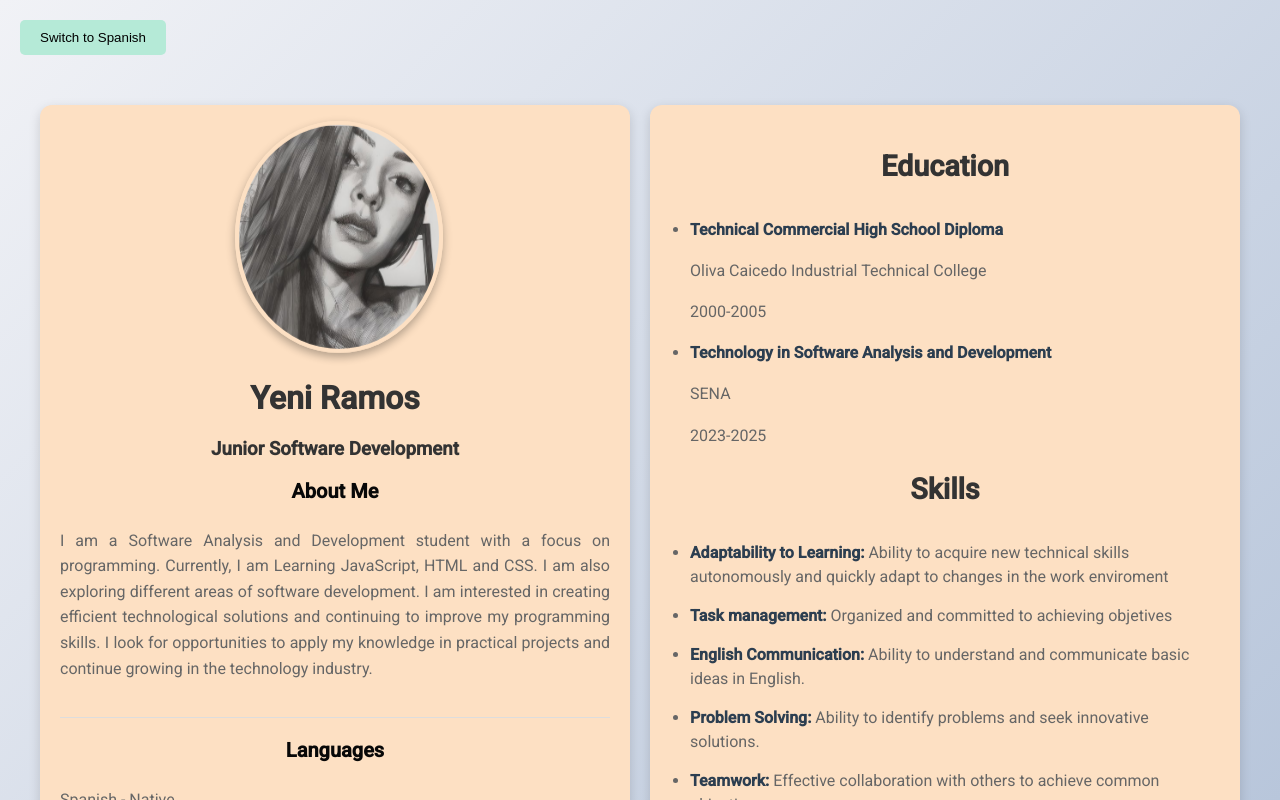
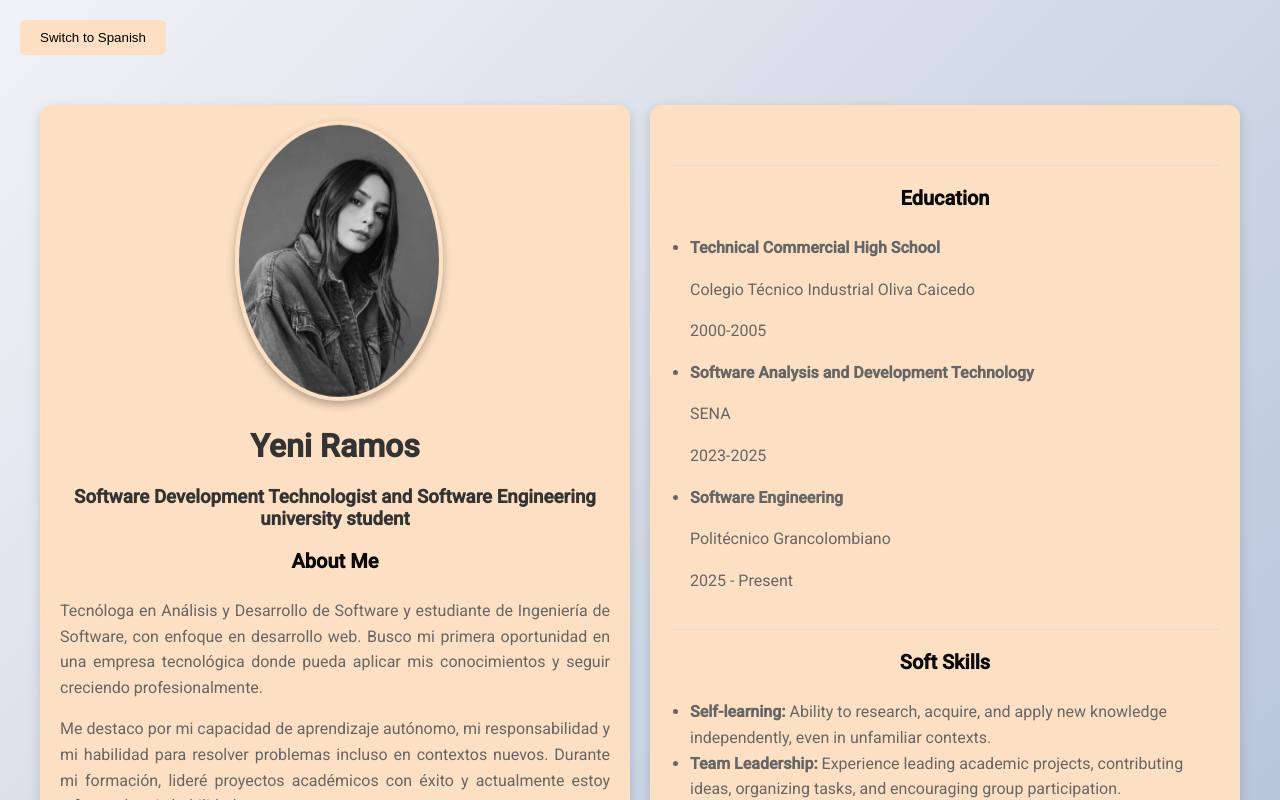
Before and after one commit to JenRamos22/CV, a plain HTML site: page index.html in a window 1280 px wide. Both pictures are taken after a click on the button "Cambiar a Inglés". Shown: the top 800 px of the page. Drawn offline with Linux system fonts and the light colour scheme.

Commit message:
important changes

```diff
--- a/index.html
+++ b/index.html
@@ -11,34 +11,40 @@
   />
   <link href="https://fonts.googleapis.com/css2?family=Roboto:wght@400;500&display=swap" rel="stylesheet">
   <link rel="icon" href="data:,">
-
 </head>
 <body>
-    <!-- Un elemento es cualquier parte de una página web (HTML) como un h1, p, button, div, etc -->
-
   <button id="language-toggle">Cambiar a Inglés</button>
   <main>
     <div class="container">
       <!-- Parte izquierda -->
       <div class="left">
         <div class="contenedor_foto">
-            <img
-              src="CVPicJen.jpeg"
-              alt="foto de perfil"
-              class="profile-image animated-photo"
-            />
-
+          <img src="photo.jpeg" alt="foto de perfil" class="profile-image animated-photo" />
         </div>
         <h1><span id="nombre">Yeni Ramos</span></h1>
-          <h3><span id="profesion">Desarrolladora de software junior</span></h3>
+        <h3>
+          <span id="profesion">
+            Tecnóloga en Análisis y Desarrollo de Software y estudiante universitaria de Ingeniería de Software
+          </span>
+        </h3>
+
        <div class="section" id="about-me">
   <h2><span id="sobre-mi-titulo">Sobre mí</span></h2>
-            <p><span id="sobre-mi-texto">
-              Soy estudiante de Análisis y Desarrollo de Software con enfoque en programación. Actualmente, estoy aprendiendo JavaScript, HTML y CSS,
-              además explorando diferentes áreas del desarrollo de software. Me interesa crear soluciones tecnológicas eficientes y seguir mejorando
-              mis habilidades en programación. Busco oportunidades para aplicar mis conocimientos en proyectos prácticos y seguir creciendo en la industria tecnológica.
-            </span></p>
+
+  <p>
+    Tecnóloga en Análisis y Desarrollo de Software y estudiante de Ingeniería de Software, con enfoque en desarrollo web. Busco mi primera oportunidad en una empresa tecnológica donde pueda aplicar mis conocimientos y seguir creciendo profesionalmente.
+  </p>
+
+  <p>
+    Me destaco por mi capacidad de aprendizaje autónomo, mi responsabilidad y mi habilidad para resolver problemas incluso en contextos nuevos. Durante mi formación, lideré proyectos académicos con éxito y actualmente estoy reforzando mis habilidades.
+  </p>
+
+  <p>
+    Poseo un nivel de inglés B1 en progreso, y cuento con sólidas habilidades blandas.
+  </p>
 </div>
+
+
         <div class="section" id="lenguajes">
           <h2><span id="idiomas-titulo">Idiomas</span></h2>
           <p><span id="idioma-espanol">Español - Nativo</span></p>
@@ -52,6 +58,7 @@
             </div>
           </div>
         </div>
+
         <div class="section" id="contact">
           <h2><span id="contacto-titulo">Contacto</span></h2>
           <div class="icon-text">
@@ -64,10 +71,11 @@
           </div>
         </div>
       </div>
-
 <!-- Parte derecha -->
 <div class="right">
   <div class="section" id="skills">
+    <!-- Aquí podrías incluir habilidades blandas o técnicas adicionales si lo deseas -->
+  </div> <!-- Cierra #skills -->
 
   <div class="section" id="education">
     <h2><span id="educacion-titulo">Educación</span></h2>
@@ -82,40 +90,43 @@
         <p id="tecnologia-institucion">SENA</p>
         <p id="tecnologia-fecha">2023-2025</p>
       </li>
+      <li>
+        <strong id="universidad-titulo">Ingeniería de Software</strong>
+        <p id="universidad-institucion">Politécnico Grancolombiano.</p>
+        <p id="universidad-fecha">2025 a la fecha</p>
+      </li>
     </ul>
+  </div> <!-- Cierra #education -->
+
   <div class="section" id="habilidades">
     <h2 id="habilidades-titulo">Habilidades</h2>
     <ul>
       <li>
-                      <strong id="habilidad-aprendizaje">Adaptabilidad al aprendizaje:</strong>
-                      <span id="texto-aprendizaje">Habilidad para adquirir nuevas competencias técnicas de manera autónoma
-                      y adaptarme rápidamente a cambios en el entorno de trabajo.</span>
+        <strong id="habilidad-autonomo">Aprendizaje autónomo:</strong>
+        <span id="texto-aprendizaje">Capacidad para investigar, adquirir y aplicar nuevos conocimientos de forma autodidacta, incluso en contextos desconocidos.</span>
       </li>
       <li>
-                      <strong id="habilidad-gestion">Gestión de tareas:</strong>
-                      <span id="texto-gestion">Organizada y comprometida en el cumplimiento de objetivos.</span>
+        <strong id="habilidad-equipo">Liderazgo en equipo:</strong>
+        <span id="texto-gestion">Experiencia liderando proyectos académicos, aportando ideas, organizando tareas y fomentando la participación activa del grupo.</span>
       </li>
       <li>
-                      <strong id="habilidad-ingles">Comunicación en inglés:</strong>
-                      <span id="texto-ingles">Habilidad para comprender y comunicar ideas básicas en inglés.</span>
+        <strong id="habilidad-cumplimiento">Responsabilidad y cumplimiento:</strong>
+        <span id="texto-ingles">Alta capacidad de organización, entrega puntual de tareas y compromiso con los objetivos establecidos.</span>
       </li>
       <li>
-                      <strong id="habilidad-problemas">Resolución de problemas:</strong>
-                      <span id="texto-problemas">Habilidad para identificar problemas y buscar soluciones innovadoras.</span>
+        <strong id="habilidad-asertiva">Comunicación asertiva:</strong>
+        <span id="texto-aseriva">Escucha activa, claridad para expresar ideas y capacidad para mediar en contextos colaborativos.</span>
       </li>
       <li>
-                      <strong id="habilidad-equipo">Trabajo en equipo:</strong>
-                      <span id="texto-equipo">Colaboración eficaz con otros para lograr objetivos comunes.</span>
-                  </li>
-                  <li>
-                      <strong id="habilidad-adaptabilidad">Adaptabilidad:</strong>
-                      <span id="texto-adaptabilidad">Ajuste rápido a cambios y nuevos entornos de trabajo.</span>
+        <strong id="habilidad-adaptabilidad">Tolerancia y adaptabilidad:</strong>
+        <span id="texto-adaptabilidad">Facilidad para trabajar con personas diversas, manejar desacuerdos y adaptarse a entornos cambiantes sin perder el enfoque.</span>
       </li>
     </ul>
-          </div>
+  </div> <!-- Cierra #habilidades -->
 
   <div class="section" id="software-skills">
     <h2 id="software-titulo">Habilidades en software</h2>
+
     <div class="skill">
       <span class="skill-icon"><i class="fa-brands fa-html5" style="font-size: 2.5rem; color: #e44d26;"></i></span>
       <span class="skill-name">HTML</span>
@@ -127,6 +138,7 @@
         <span class="level-circle"></span>
       </span>
     </div>
+
     <div class="skill">
       <span class="skill-icon"><i class="fa-brands fa-css3-alt" style="font-size: 2.5rem; color: blue;"></i></span>
       <span class="skill-name">CSS</span>
@@ -138,6 +150,7 @@
         <span class="level-circle"></span>
       </span>
     </div>
+
     <div class="skill">
       <span class="skill-icon"><i class="fa-brands fa-js" style="font-size: 2.5rem; color: darkgoldenrod;"></i></span>
       <span class="skill-name">JavaScript</span>
@@ -149,6 +162,7 @@
         <span class="level-circle"></span>
       </span>
     </div>
+
     <div class="skill">
       <span class="skill-icon"><i class="fa-brands fa-github" style="font-size: 2.5rem;"></i></span>
       <span class="skill-name">GitHub</span>
@@ -158,14 +172,43 @@
         <span class="level-circle"></span>
         <span class="level-circle"></span>
         <span class="level-circle"></span>
+      </span>
+    </div>
+
+  <div class="skill">
+  <span class="skill-icon">
+    <!-- SVG de Visual Studio Code -->
+    <img src="https://cdn.jsdelivr.net/gh/devicons/devicon/icons/vscode/vscode-original.svg" alt="VS Code" style="width: 2.5rem; height: 2.5rem;">
+  </span>
+  <span class="skill-name">Visual Studio Code</span>
+  <span class="skill-level">
+    <span class="level-circle active"></span>
+    <span class="level-circle active"></span>
+    <span class="level-circle active"></span>
+    <span class="level-circle"></span>
+    <span class="level-circle"></span>
 
   </span>
 </div>
 
-          </div>
+
+<div class="skill">
+  <span class="skill-icon"><i class="fa-solid fa-database" style="font-size: 2.5rem; color: #00618a;"></i></span>
+  <span class="skill-name">MySQL</span>
+  <span class="skill-level">
+    <span class="level-circle active"></span>
+    <span class="level-circle active"></span>
+    <span class="level-circle"></span>
+    <span class="level-circle"></span>
+    <span class="level-circle"></span>
+  </span>
 </div>
 
-      </div>
+  </div> <!-- Cierra #software-skills -->
+
+</div> <!-- Cierra .right -->
+</div> <!-- Cierra .container -->
+
   </main>
   <script src="script.js"></script>
 </body>
--- a/script.js
+++ b/script.js
@@ -1,157 +1,97 @@
+document.getElementById("language-toggle").addEventListener("click", toggleLanguage);
 
+let currentLanguage = "es";
 
-const traducciones  = {
-    es: {
-        nombre: 'Yeni Ramos',
-        profesion: 'Desarrolladora de Software JUnior',
-        sobreMiTitulo: 'Sobre Mi',
-        sobreMiTexto: `Soy estudiante de Análisis y Desarrollo de Software con enfoque en programación. Actualmente, estoy aprendiendo JavaScript, HTML y CSS.
-              además explorando diferentes áreas del desarrollo de software.+ Me interesa crear soluciones tecnológicas eficientes y seguir mejorando
-              mis habilidades en programación. Busco oportunidades para aplicar mis conocimientos en proyectos prácticos y seguir creciendo en la industria tecnológica.`,
-        idiomasTitulo: 'Idiomas',
-        idiomaEspanol: 'Español - Nativo',
-        idiomaIngles: 'Inglés - Intermedio',
-        contactoTitulo: 'Contacto',
-        contactoCorreo: 'Correo: jenraor@gmail.com',
-        contactoTelefono: 'Teléfono: 3153615086 ',
-        educacionTitulo: 'Educación',
-        bachilleratoTitulo: 'Bachiller Técnico Comercial',
-        bachilleratoInstitucion: 'Colegio Técnico Industrial Oliva Caicedo',
-        tecnologiaTitulo: 'Tecnología en Análisis y Desarrollo de Software',
-        habilidadesTitulo: 'Habilidades',
-        habilidadAprendizaje: 'Adaptabilidad al aprendizaje:',
-        textoAprendizaje: 'Habilidad para adquirir nuevas competencias técnicas de manera autónoma  y adaptarme rápidamente a cambios en el entorno de trabajo',
-        habilidadGestion: 'Gestión de tareas:',
-        textoGestion: 'Organizada y comprometida en el cumplimiento de objetivos',
-        habilidadIngles: 'Comunicación en inglés:',
-        textoIngles: 'Habilidad para comprender y comunicar ideas básicas en inglés.',
-        habilidadProblemas: 'Resolución de problemas:',
-        textoProblemas: 'Habilidad para identificar problemas y buscar soluciones innovadoras.',
-        habilidadEquipo: 'Trabajo en equipo:',
-        textoEquipo: 'Colaboración eficaz con otros para lograr objetivos comunes.',
-        habilidadAdaptabilidad: 'Adaptabilidad:',
-        textoAdaptabilidad: 'Ajuste rápido a cambios y nuevos entornos de trabajo.',
-        softwareTitulo: 'Habilidades en software',
+const translations = {
+  es: {
+    "language-toggle": "Cambiar a Inglés",
+    nombre: "Yeni Ramos",
+    profesion: "Tecnóloga en Análisis y Desarrollo de Software y estudiante universitaria de Ingeniería de Software",
+    "sobre-mi-titulo": "Sobre mí",
+    "sobre-mi-texto": `Tecnóloga en Análisis y Desarrollo de Software y estudiante de Ingeniería de Software, con enfoque en desarrollo web. Busco mi primera oportunidad en una empresa tecnológica donde pueda aplicar mis conocimientos y seguir creciendo profesionalmente. Me destaco por mi capacidad de aprendizaje autónomo, mi responsabilidad y mi habilidad para resolver problemas incluso en contextos nuevos.
 
-    },
+            Durante mi formación, lideré proyectos académicos con éxito y actualmente estoy reforzando mis habilidades.
 
+            Poseo un nivel de inglés B1 en progreso, y cuento con sólidas habilidades blandas. `,
+    "idiomas-titulo": "Idiomas",
+    "idioma-espanol": "Español - Nativo",
+    "idioma-ingles": "Inglés - Intermedio",
+    "contacto-titulo": "Contacto",
+    "contacto-correo": "Correo: jenraor@gmail.com",
+    "contacto-telefono": "Teléfono: 3153615086",
+    "educacion-titulo": "Educación",
+    "bachillerato-titulo": "Bachiller Técnico Comercial",
+    "bachillerato-institucion": "Colegio Técnico Industrial Oliva Caicedo",
+    "bachillerato-fecha": "2000-2005",
+    "tecnologia-titulo": "Tecnología en Análisis y Desarrollo de Software",
+    "tecnologia-institucion": "SENA",
+    "tecnologia-fecha": "2023-2025",
+    "universidad-titulo": "Ingeniería de Software",
+    "universidad-institucion": "Politécnico Grancolombiano.",
+    "universidad-fecha": "2025 a la fecha",
+    "habilidades-titulo": "Habilidades",
+    "habilidad-autonomo": "Aprendizaje autónomo:",
+    "texto-aprendizaje": "Capacidad para investigar, adquirir y aplicar nuevos conocimientos de forma autodidacta, incluso en contextos desconocidos.",
+    "habilidad-equipo": "Liderazgo en equipo:",
+    "texto-gestion": "Experiencia liderando proyectos académicos, aportando ideas, organizando tareas y fomentando la participación activa del grupo.",
+    "habilidad-cumplimiento": "Responsabilidad y cumplimiento:",
+    "texto-ingles": "Alta capacidad de organización, entrega puntual de tareas y compromiso con los objetivos establecidos.",
+    "habilidad-asertiva": "Comunicación asertiva:",
+    "texto-aseriva": "Escucha activa, claridad para expresar ideas y capacidad para mediar en contextos colaborativos.",
+    "habilidad-adaptabilidad": "Tolerancia y adaptabilidad:",
+    "texto-adaptabilidad": "Facilidad para trabajar con personas diversas, manejar desacuerdos y adaptarse a entornos cambiantes sin perder el enfoque.",
+    "software-titulo": "Habilidades en software"
+  },
+  en: {
+    "language-toggle": "Switch to Spanish",
+    nombre: "Yeni Ramos",
+    profesion: "Software Development Technologist and Software Engineering university student",
+    "sobre-mi-titulo": "About Me",
+    "sobre-mi-texto": `Technologist in Software Analysis and Development and a Software Engineering student, with a focus on web development. I am seeking my first opportunity in a tech company where I can apply my knowledge and continue growing professionally. I stand out for my ability to learn independently, my sense of responsibility, and my problem-solving skills, even in unfamiliar contexts.
 
-    en: {
-        nombre: 'Yeni Ramos',
-        profesion: 'Junior Software Development',
-        sobreMiTitulo: 'About Me',
-        sobreMiTexto:  `I am a Software Analysis and Development student with a focus on programming. Currently, I am Learning JavaScript, HTML and CSS.
-                 I am also exploring different areas of software development. I am interested in creating efficient technological solutions and continuing to improve
-                 my programming skills. I look for opportunities to apply my knowledge in practical projects and continue growing in the technology industry.`,
-        idiomasTitulo: 'Languages',
-        idiomaEspanol: 'Spanish - Native',
-        idiomaIngles: 'English - Intermediate',
-        contactoTitulo: 'Contact',
-        contactoCorreo: 'Mail: jenraor@gmail.com ',
-        contactoTelefono: 'Phone: 3153615086 ',
-        educacionTitulo: 'Education',
-        bachilleratoTitulo: 'Technical Commercial High School Diploma',
-        bachilleratoInstitucion: 'Oliva Caicedo Industrial Technical College',
-        tecnologiaTitulo: 'Technology in Software Analysis and Development',
-        habilidadesTitulo: 'Skills',
-        habilidadAprendizaje: 'Adaptability to Learning:',
-        textoAprendizaje: 'Ability to acquire new technical skills autonomously and quickly adapt to changes in the work enviroment',
-        habilidadGestion: 'Task management:',
-        textoGestion: 'Organized and committed to achieving objetives',
-        habilidadIngles: 'English Communication:',
-        textoIngles: 'Ability  to understand and communicate basic ideas in English.',
-        habilidadProblemas: 'Problem Solving:',
-        textoProblemas: 'Ability to identify problems and seek innovative solutions.',
-        habilidadEquipo: 'Teamwork:',
-        textoEquipo: 'Effective collaboration with others to achieve common objectives.',
-        habilidadAdaptabilidad: 'Adaptability:',
-        textoAdaptabilidad: 'Quick adjustment to changes and new work enviroments.',
-        softwareTitulo: 'Software Skills',
+During my studies, I successfully led academic projects and am currently strengthening my skills.
 
-
-
-
-
-
-    }
+I have a B1 level of English in progress and strong soft skills.`,
+    "idiomas-titulo": "Languages",
+    "idioma-espanol": "Spanish - Native",
+    "idioma-ingles": "English - Intermediate",
+    "contacto-titulo": "Contact",
+    "contacto-correo": "Email: jenraor@gmail.com",
+    "contacto-telefono": "Phone: +57 3153615086",
+    "educacion-titulo": "Education",
+    "bachillerato-titulo": "Technical Commercial High School",
+    "bachillerato-institucion": "Colegio Técnico Industrial Oliva Caicedo",
+    "bachillerato-fecha": "2000-2005",
+    "tecnologia-titulo": "Software Analysis and Development Technology",
+    "tecnologia-institucion": "SENA",
+    "tecnologia-fecha": "2023-2025",
+    "universidad-titulo": "Software Engineering",
+    "universidad-institucion": "Politécnico Grancolombiano",
+    "universidad-fecha": "2025 - Present",
+    "habilidades-titulo": "Soft Skills",
+    "habilidad-autonomo": "Self-learning:",
+    "texto-aprendizaje": "Ability to research, acquire, and apply new knowledge independently, even in unfamiliar contexts.",
+    "habilidad-equipo": "Team Leadership:",
+    "texto-gestion": "Experience leading academic projects, contributing ideas, organizing tasks, and encouraging group participation.",
+    "habilidad-cumplimiento": "Responsibility and Commitment:",
+    "texto-ingles": "Strong organizational skills, punctual task delivery, and commitment to established goals.",
+    "habilidad-asertiva": "Assertive Communication:",
+    "texto-aseriva": "Active listening, clarity in expressing ideas, and the ability to mediate in collaborative contexts.",
+    "habilidad-adaptabilidad": "Tolerance and Adaptability:",
+    "texto-adaptabilidad": "Ease in working with diverse people, handling disagreements, and adapting to changing environments without losing focus.",
+    "software-titulo": "Software Skills"
+  }
 };
 
-const elementos = {
- nombre: document.querySelector ('#nombre'),
- profesion: document.querySelector ('#profesion'),
- sobreMiTitulo: document.querySelector ('#sobre-mi-titulo'),
- sobreMiTexto: document.querySelector ('#sobre-mi-texto'),
- idiomasTitulo: document.querySelector ('#idiomas-titulo'),
- idiomaEspanol: document.querySelector ('#idioma-espanol'),
- idiomaIngles: document.querySelector ('#idioma-ingles'),
- contactoTitulo: document.querySelector ('#contacto-titulo'),
- contactoCorreo: document.querySelector ('#contacto-correo'),
- contactoTelefono: document.querySelector ('#contacto-telefono'),
- educacionTitulo: document.querySelector ('#educacion-titulo'),
- bachilleratoTitulo: document.querySelector ('#bachillerato-titulo'),
- bachilleratoInstitucion: document.querySelector ('#bachillerato-institucion'),
- tecnologiaTitulo: document.querySelector ('#tecnologia-titulo'),
- habilidadesTitulo: document.querySelector ('#habilidades-titulo'),
- habilidadAprendizaje: document.querySelector ('#habilidad-aprendizaje'),
- textoAprendizaje: document.querySelector ('#texto-aprendizaje'),
- habilidadGestion: document.querySelector ('#habilidad-gestion'),
- textoGestion: document.querySelector ('#texto-gestion'),
- habilidadIngles: document.querySelector ('#habilidad-ingles'),
- textoIngles: document.querySelector ('#texto-ingles'),
- habilidadProblemas: document.querySelector ('#habilidad-problemas'),
- textoProblemas: document.querySelector ('#texto-problemas'),
- habilidadEquipo: document.querySelector ('#habilidad-equipo'),
- textoEquipo: document.querySelector ('#texto-equipo'),
- habilidadAdaptabilidad:  document.querySelector ('#habilidad-adaptabilidad'),
- textoAdaptabilidad:  document.querySelector ('#texto-adaptabilidad'),
- softwareTitulo:  document.querySelector ('#software-titulo'),
+function toggleLanguage() {
+  currentLanguage = currentLanguage === "es" ? "en" : "es";
+  const lang = translations[currentLanguage];
 
+  for (const id in lang) {
+    const el = document.getElementById(id);
+    if (el) el.innerText = lang[id];
+  }
 
-};
-
-
-
-const button  = document.querySelector ('#language-toggle');
-
-let idiomaActual = "es";
-
-button.addEventListener('click', function() {
-
-    idiomaActual = idiomaActual === "es" ? "en" : "es";
-
-    elementos.nombre.textContent = traducciones[idiomaActual].nombre;
-    elementos.profesion.textContent = traducciones[idiomaActual].profesion;
-    elementos.sobreMiTitulo.textContent = traducciones[idiomaActual].sobreMiTitulo;
-    elementos.sobreMiTexto.textContent = traducciones[idiomaActual].sobreMiTexto;
-    elementos.idiomasTitulo.textContent = traducciones[idiomaActual].idiomasTitulo;
-    elementos.idiomaEspanol.textContent = traducciones[idiomaActual].idiomaEspanol;
-    elementos.idiomaIngles.textContent = traducciones[idiomaActual].idiomaIngles;
-    elementos.contactoTitulo.textContent = traducciones[idiomaActual].contactoTitulo;
-    elementos.contactoCorreo.textContent = traducciones[idiomaActual].contactoCorreo;
-    elementos.contactoTelefono.textContent = traducciones[idiomaActual].contactoTelefono;
-    elementos.educacionTitulo.textContent = traducciones[idiomaActual].educacionTitulo;
-    elementos.bachilleratoTitulo.textContent = traducciones[idiomaActual].bachilleratoTitulo;
-    elementos.bachilleratoInstitucion.textContent = traducciones[idiomaActual].bachilleratoInstitucion;
-    elementos.tecnologiaTitulo.textContent = traducciones[idiomaActual].tecnologiaTitulo;
-    elementos.habilidadesTitulo.textContent = traducciones[idiomaActual].habilidadesTitulo;
-    elementos.habilidadAprendizaje.textContent = traducciones[idiomaActual].habilidadAprendizaje;
-    elementos. textoAprendizaje.textContent = traducciones[idiomaActual].textoAprendizaje;
-    elementos.habilidadGestion.textContent = traducciones[idiomaActual].habilidadGestion;
-    elementos.textoGestion.textContent = traducciones[idiomaActual].textoGestion;
-    elementos.habilidadIngles.textContent = traducciones[idiomaActual].habilidadIngles;
-    elementos.textoIngles.textContent = traducciones[idiomaActual].textoIngles;
-    elementos.habilidadProblemas.textContent = traducciones[idiomaActual].habilidadProblemas;
-    elementos.textoProblemas.textContent = traducciones[idiomaActual].textoProblemas;
-    elementos.habilidadEquipo.textContent = traducciones[idiomaActual].habilidadEquipo;
-    elementos.textoEquipo.textContent = traducciones[idiomaActual].textoEquipo;
-    elementos.habilidadAdaptabilidad.textContent = traducciones[idiomaActual].habilidadAdaptabilidad;
-    elementos.textoAdaptabilidad.textContent = traducciones[idiomaActual].textoAdaptabilidad;
-    elementos.softwareTitulo.textContent = traducciones[idiomaActual].softwareTitulo;
-
-
-
-button.textContent = idiomaActual === "es" ? "Cambiar a Inglés" : "Switch to Spanish";
-
-    button.style.backgroundColor = '#B5EAD7';
-    console.log('Button clicked');
-});
+  // También actualiza el texto del botón
+  document.getElementById("language-toggle").innerText = lang["language-toggle"];
+}
--- a/style.css
+++ b/style.css
@@ -342,7 +342,9 @@ ul {
 }
 
 
-
+#software-titulo:hover {
+  color: #e44d26; /* El mismo color que usas en los otros títulos */
+}
 
 #software-skills h2 {
   font-size: 1.8rem;
```
Also changed, not shown: CVPicJen.jpeg (deleted), photo.jpeg (added). Lines whose indentation alone changed are shown as unchanged.
